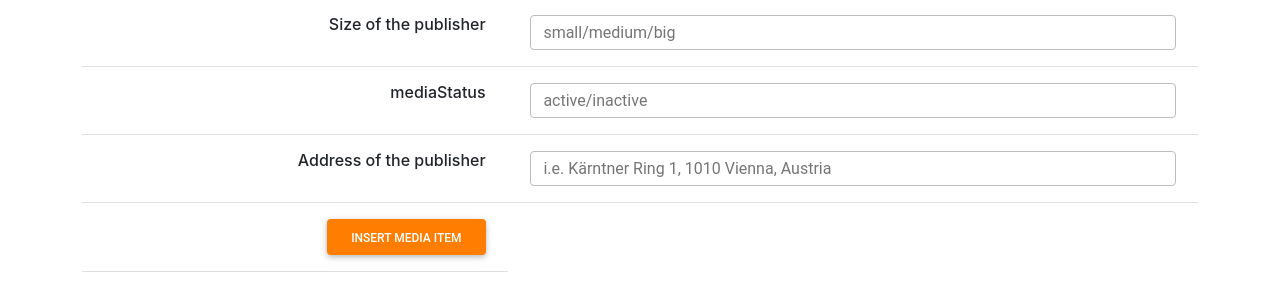
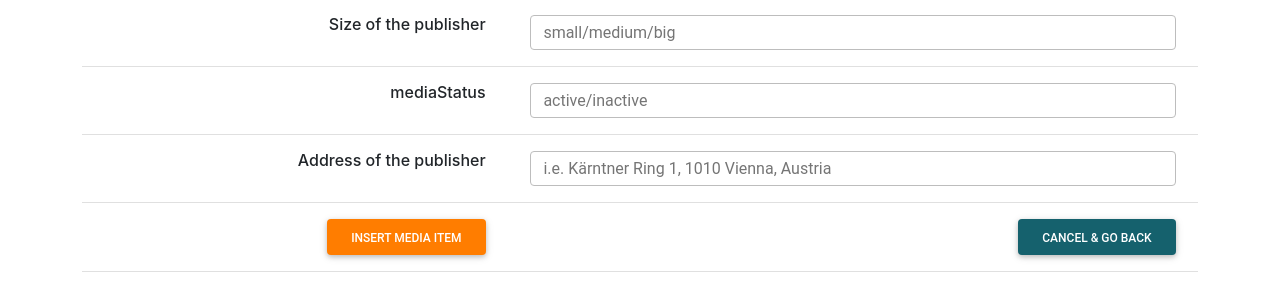
Before and after one commit to nat-oku/FE21-CR10-Natalia, a PHP site: page /create.php in a window 1280 px wide. Shown: the part 682-986 px from the top of the page. Run offline with PHP 8.4, Linux system fonts and the light colour scheme; some libraries are stand-ins or nearby versions.

Commit message:
updating create.php

```diff
--- a/create.php
+++ b/create.php
@@ -80,6 +80,8 @@
 
         <tr>
           <td><button class ='btn bgColor-5 textColor-1' type= "submit">Insert media item</button></td>
+          <td><button class ='btn bgColor-4 textColor-1' type= "submit">Cancel & go back</button></td>
+
         </tr>
 
       </table>
```
